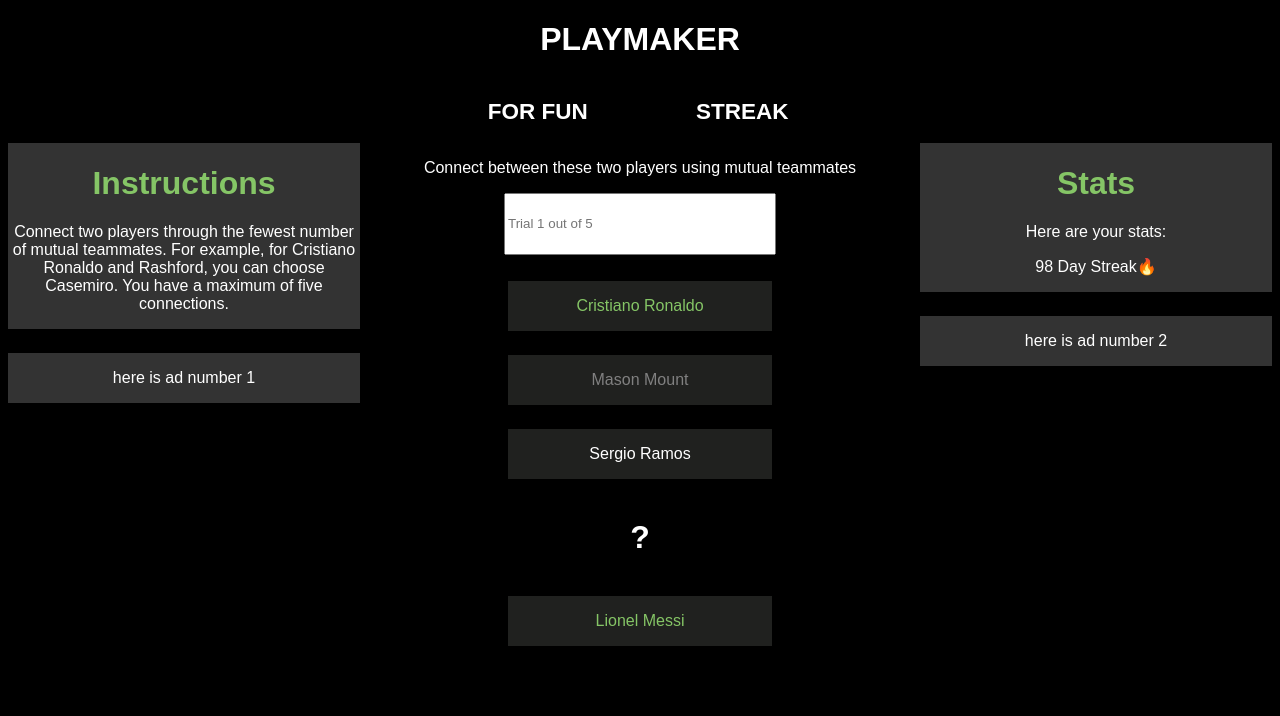
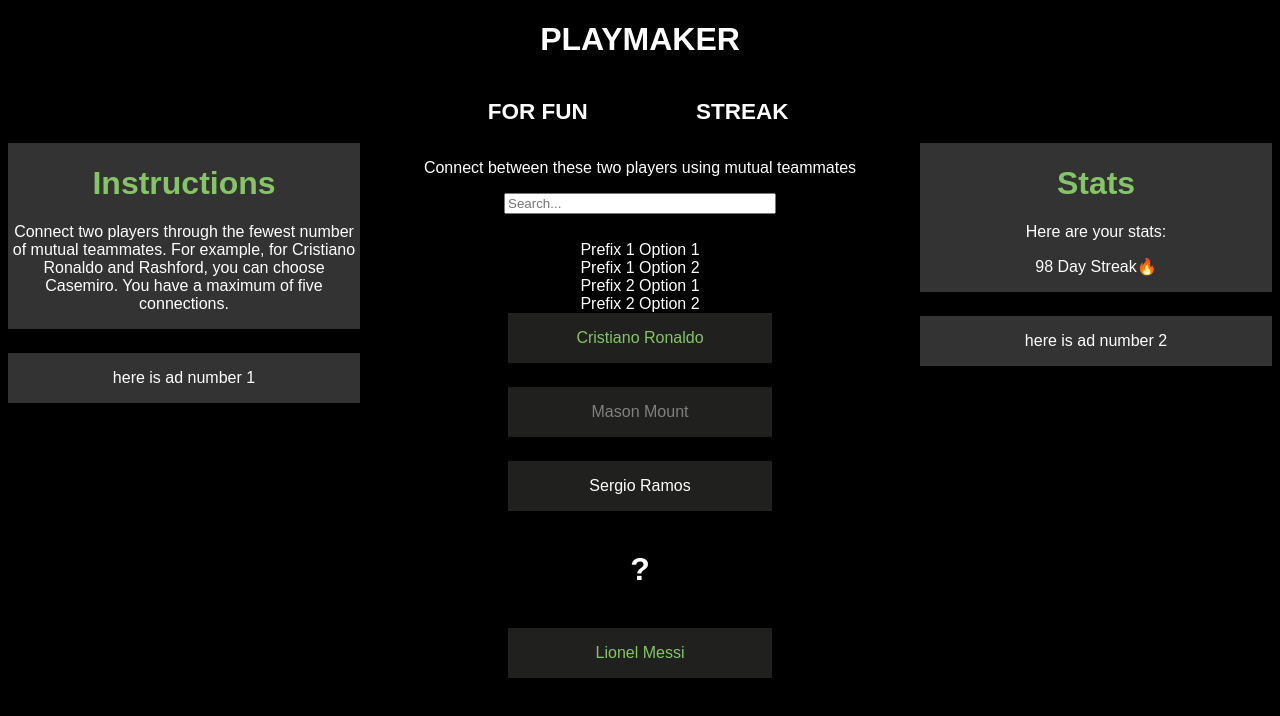
Before and after one commit to trevorkask/playmaker, a React (Vite) app in the folder front-end/: page / in a window 1280 px wide. Shown: the top 716 px of the page. Built offline with nearby package versions, Linux system fonts and the light colour scheme; a web font is replaced by a local one.

Commit message:
Added a dropdown and SearchBar component

```diff
--- a/front-end/src/Game.jsx
+++ b/front-end/src/Game.jsx
@@ -2,12 +2,13 @@
 import './Game.css';
 import './Trial.css'
 import Trial from './Trial'
+import SearchBar from "./SearchBar";
 
 const Game = () => {
     return(
         <div>
             <p>Connect between these two players using mutual teammates</p>
-            <input type="text" placeholder="Trial 1 out of 5"></input>
+            <SearchBar></SearchBar>
             <div className="main-container">
                 <div id = "end-point">
                     <p>Cristiano Ronaldo</p>
--- /dev/null
+++ b/front-end/src/SearchBar.jsx
@@ -0,0 +1,47 @@
+import React, { useState, useEffect } from "react";
+
+function SearchBar() {
+  const [query, setQuery] = useState("");
+  const [options, setOptions] = useState([
+    "Prefix 1 Option 1",
+    "Prefix 1 Option 2",
+    "Prefix 2 Option 1",
+    "Prefix 2 Option 2",
+  ]);
+  const [filteredOptions, setFilteredOptions] = useState(options);
+
+  useEffect(() => {
+    setFilteredOptions(
+      options.filter((option) =>
+        option.toLowerCase().startsWith(query.toLowerCase())
+      )
+    );
+  }, [options, query]);
+
+  function handleKeyDown(event) {
+    if (event.key === 'Enter') {
+      event.preventDefault();
+    }
+  }
+
+  return (
+    <div className="search-bar-container">
+      <input
+        type="text"
+        placeholder="Search..."
+        value={query}
+        onChange={(e) => setQuery(e.target.value)}
+        onKeyDown={handleKeyDown}
+      />
+      <div className="dropdown">
+        {filteredOptions.map((option, index) => (
+          <div key={index} className="option" onClick={() => setQuery(option)}>
+            {option}
+          </div>
+        ))}
+      </div>
+    </div>
+  );
+}
+
+export default SearchBar;
```
